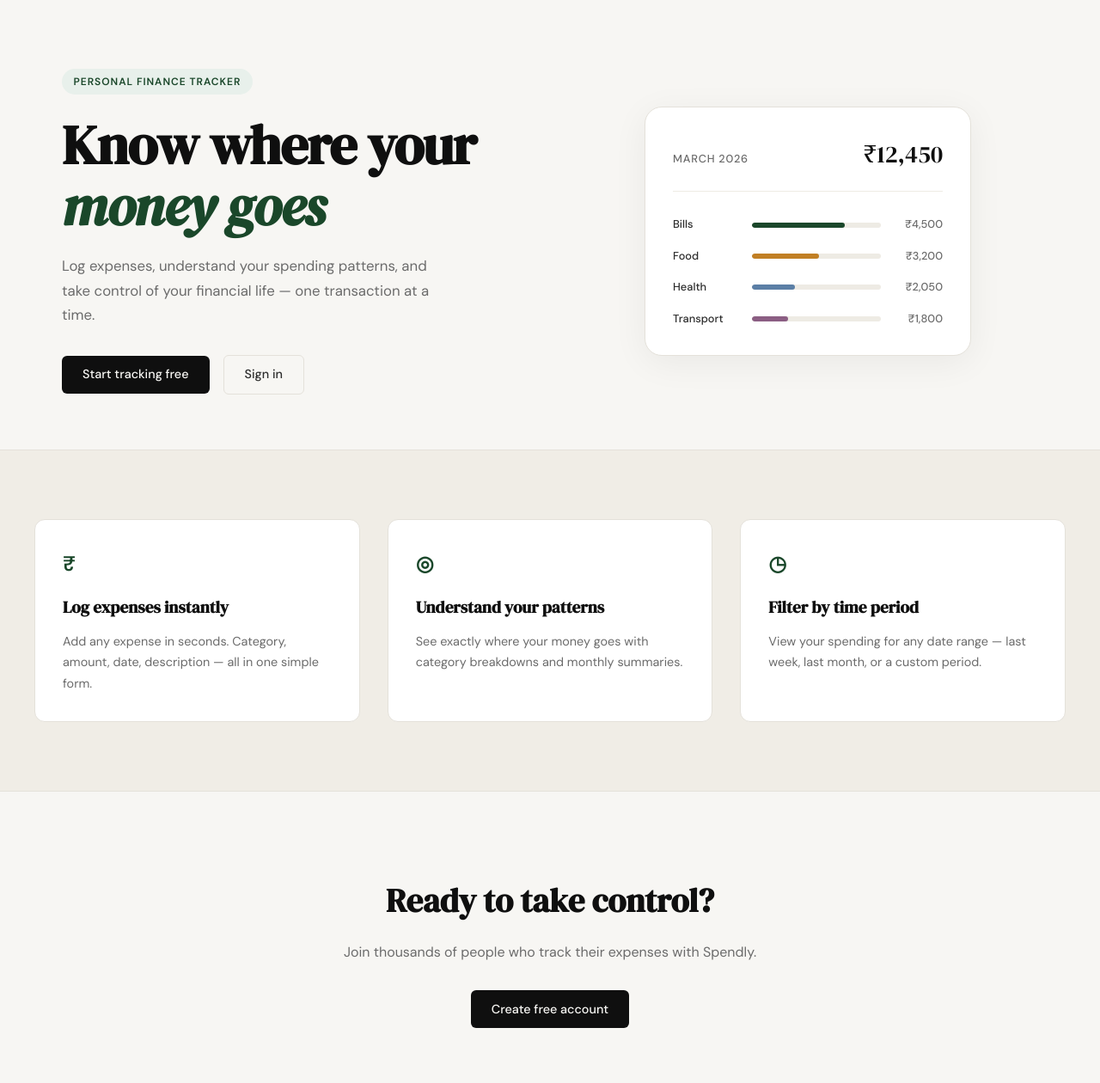
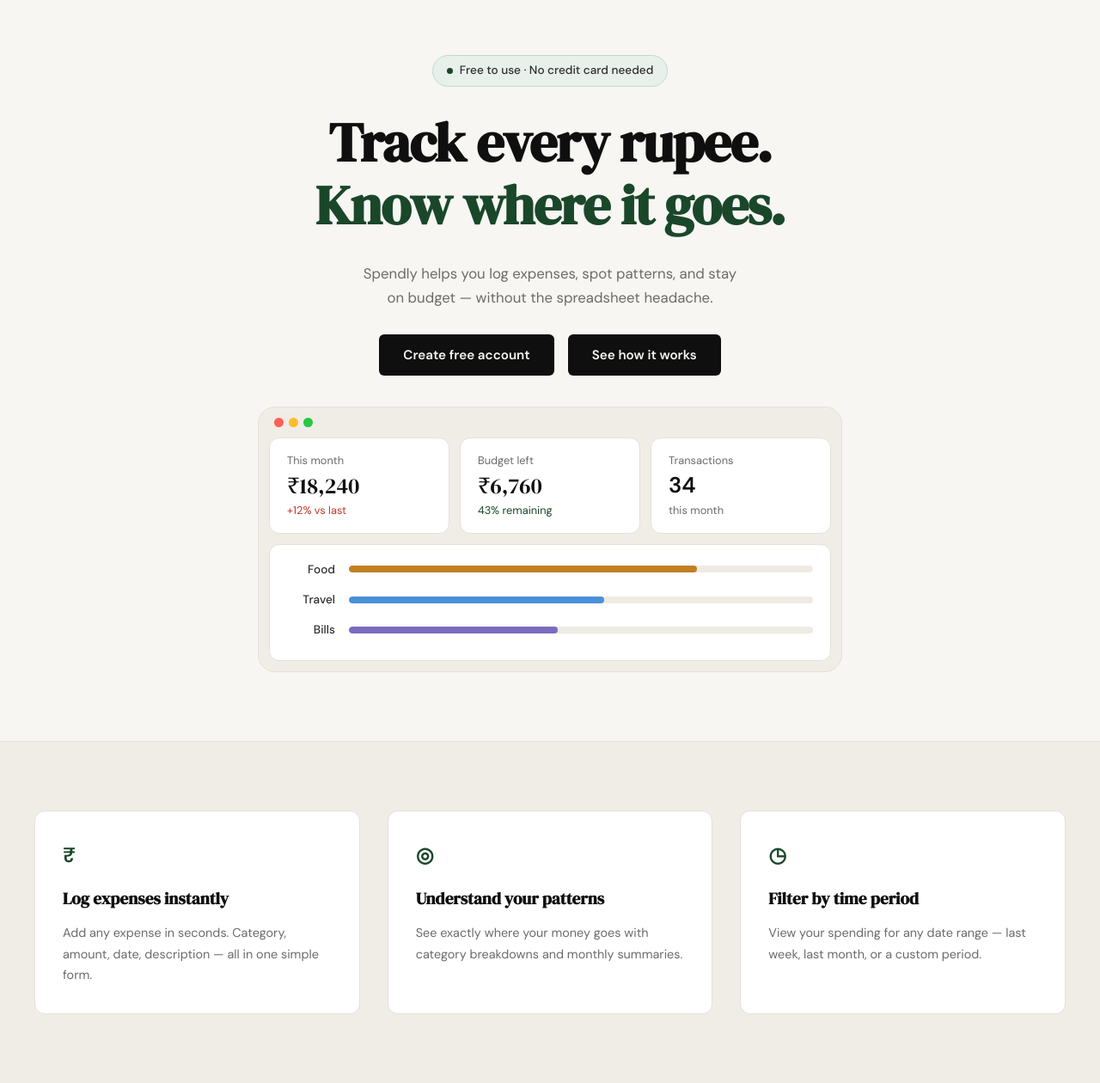
Before and after one commit to Mandeep221/ExpenseTrackerWithClaudeCode, a Flask app: page / in a window 1280 px wide. Shown: the part 61-1321 px from the top of the page at 86% size. Run offline with Flask 3, Linux system fonts and the light colour scheme.

Commit message:
Made changes to the hero section of the landing page

```diff
--- /dev/null
+++ b/static/css/landing.css
@@ -0,0 +1,205 @@
+/* ------------------------------------------------------------------ */
+/* Landing page — hero overrides                                       */
+/* ------------------------------------------------------------------ */
+
+.lp-hero {
+    padding: 4rem 2rem 5rem;
+    text-align: center;
+}
+
+.lp-hero-inner {
+    max-width: 720px;
+    margin: 0 auto;
+    display: flex;
+    flex-direction: column;
+    align-items: center;
+    gap: 1.75rem;
+}
+
+/* Badge */
+.lp-badge {
+    display: inline-flex;
+    align-items: center;
+    gap: 0.5rem;
+    background: var(--accent-light);
+    color: var(--ink-soft);
+    font-size: 0.85rem;
+    font-weight: 500;
+    padding: 0.4rem 1rem;
+    border-radius: 999px;
+    border: 1px solid #c3dac9;
+}
+
+.lp-badge-dot {
+    width: 7px;
+    height: 7px;
+    border-radius: 50%;
+    background: var(--accent);
+    flex-shrink: 0;
+}
+
+/* Title */
+.lp-title {
+    font-family: var(--font-display);
+    font-size: clamp(2.5rem, 6vw, 4rem);
+    line-height: 1.15;
+    letter-spacing: -0.02em;
+    color: var(--ink);
+    margin: 0;
+}
+
+.lp-title-accent {
+    color: var(--accent);
+    font-style: normal;
+}
+
+/* Subtitle */
+.lp-subtitle {
+    font-size: 1.05rem;
+    color: var(--ink-muted);
+    line-height: 1.7;
+    max-width: 560px;
+}
+
+/* Buttons */
+.lp-actions {
+    display: flex;
+    gap: 1rem;
+    justify-content: center;
+    flex-wrap: wrap;
+}
+
+.lp-btn {
+    display: inline-block;
+    background: var(--ink);
+    color: var(--paper);
+    padding: 0.75rem 1.75rem;
+    border-radius: var(--radius-sm);
+    font-family: var(--font-body);
+    font-size: 0.95rem;
+    font-weight: 600;
+    text-decoration: none;
+    transition: background 0.2s;
+}
+
+.lp-btn:hover { background: var(--accent); }
+
+/* Dashboard mock */
+.lp-dashboard {
+    width: 100%;
+    max-width: 680px;
+    background: var(--paper-warm);
+    border: 1px solid var(--border);
+    border-radius: var(--radius-lg);
+    overflow: hidden;
+    margin-top: 0.5rem;
+}
+
+.lp-dashboard-bar {
+    display: flex;
+    align-items: center;
+    gap: 0.4rem;
+    padding: 0.75rem 1.1rem;
+}
+
+.lp-dot {
+    width: 11px;
+    height: 11px;
+    border-radius: 50%;
+}
+
+.lp-dot-red    { background: #ff5f57; }
+.lp-dot-yellow { background: #febc2e; }
+.lp-dot-green  { background: #28c840; }
+
+/* Stat cards */
+.lp-stats {
+    display: grid;
+    grid-template-columns: repeat(3, 1fr);
+    gap: 0.75rem;
+    padding: 0 0.75rem;
+}
+
+.lp-stat-card {
+    background: var(--paper-card);
+    border: 1px solid var(--border);
+    border-radius: var(--radius-md);
+    padding: 1rem 1.25rem;
+    text-align: left;
+}
+
+.lp-stat-label {
+    font-size: 0.8rem;
+    color: var(--ink-muted);
+    margin-bottom: 0.3rem;
+}
+
+.lp-stat-value {
+    font-family: var(--font-display);
+    font-size: 1.6rem;
+    color: var(--ink);
+    margin-bottom: 0.25rem;
+    line-height: 1.1;
+}
+
+.lp-stat-value--plain {
+    font-family: var(--font-body);
+    font-weight: 600;
+}
+
+.lp-stat-sub {
+    font-size: 0.8rem;
+    color: var(--ink-muted);
+}
+
+.lp-stat-danger  { color: var(--danger); }
+.lp-stat-success { color: var(--accent); }
+
+/* Category bars */
+.lp-bars {
+    display: flex;
+    flex-direction: column;
+    gap: 0.85rem;
+    padding: 1.1rem 1.25rem 1.5rem;
+    background: var(--paper-card);
+    margin: 0.75rem 0.75rem 0.75rem;
+    border: 1px solid var(--border);
+    border-radius: var(--radius-md);
+}
+
+.lp-bar-row {
+    display: grid;
+    grid-template-columns: 56px 1fr;
+    align-items: center;
+    gap: 1rem;
+}
+
+.lp-bar-label {
+    font-size: 0.85rem;
+    font-weight: 500;
+    color: var(--ink-soft);
+    text-align: right;
+}
+
+.lp-bar-track {
+    height: 8px;
+    background: var(--border-soft);
+    border-radius: 999px;
+    overflow: hidden;
+}
+
+.lp-bar {
+    height: 100%;
+    border-radius: 999px;
+}
+
+.lp-bar-food   { background: #c17f24; }
+.lp-bar-travel { background: #4a90d9; }
+.lp-bar-bills  { background: #7c6bbf; }
+
+/* Responsive */
+@media (max-width: 600px) {
+    .lp-stats { grid-template-columns: 1fr; }
+    .lp-title { font-size: 2.2rem; }
+    .lp-subtitle br { display: none; }
+}
--- a/templates/landing.html
+++ b/templates/landing.html
@@ -2,59 +2,73 @@
 
 {% block title %}Spendly — Track Every Rupee{% endblock %}
 
+{% block head %}<link rel="stylesheet" href="{{ url_for('static', filename='css/landing.css') }}">{% endblock %}
+
 {% block content %}
 
-<section class="hero">
-    <div class="hero-inner">
-        <div class="hero-badge">Personal Finance Tracker</div>
-        <h1 class="hero-title">
-            Know where your<br>
-            <em>money goes</em>
+<section class="lp-hero">
+    <div class="lp-hero-inner">
+        <div class="lp-badge">
+            <span class="lp-badge-dot"></span>
+            Free to use · No credit card needed
+        </div>
+
+        <h1 class="lp-title">
+            Track every rupee.<br>
+            <span class="lp-title-accent">Know where it goes.</span>
         </h1>
-        <p class="hero-subtitle">
-            Log expenses, understand your spending patterns,
-            and take control of your financial life —
-            one transaction at a time.
+
+        <p class="lp-subtitle">
+            Spendly helps you log expenses, spot patterns, and stay<br>
+            on budget — without the spreadsheet headache.
         </p>
-        <div class="hero-actions">
-            <a href="{{ url_for('register') }}" class="btn-primary">Start tracking free</a>
-            <a href="{{ url_for('login') }}" class="btn-ghost">Sign in</a>
+
+        <div class="lp-actions">
+            <a href="{{ url_for('register') }}" class="lp-btn">Create free account</a>
+            <a href="#" class="lp-btn">See how it works</a>
         </div>
-    </div>
-    <div class="hero-visual">
-        <div class="mock-card">
-            <div class="mock-card-header">
-                <span class="mock-label">March 2026</span>
-                <span class="mock-total">₹12,450</span>
+
+        <div class="lp-dashboard">
+            <div class="lp-dashboard-bar">
+                <span class="lp-dot lp-dot-red"></span>
+                <span class="lp-dot lp-dot-yellow"></span>
+                <span class="lp-dot lp-dot-green"></span>
             </div>
-            <div class="mock-bars">
-                <div class="mock-bar-row">
-                    <span class="mock-cat">Bills</span>
-                    <div class="mock-bar-track">
-                        <div class="mock-bar" style="width: 72%"></div>
+            <div class="lp-stats">
+                <div class="lp-stat-card">
+                    <p class="lp-stat-label">This month</p>
+                    <p class="lp-stat-value">₹18,240</p>
+                    <p class="lp-stat-sub lp-stat-danger">+12% vs last</p>
+                </div>
+                <div class="lp-stat-card">
+                    <p class="lp-stat-label">Budget left</p>
+                    <p class="lp-stat-value">₹6,760</p>
+                    <p class="lp-stat-sub lp-stat-success">43% remaining</p>
+                </div>
+                <div class="lp-stat-card">
+                    <p class="lp-stat-label">Transactions</p>
+                    <p class="lp-stat-value lp-stat-value--plain">34</p>
+                    <p class="lp-stat-sub">this month</p>
+                </div>
+            </div>
+            <div class="lp-bars">
+                <div class="lp-bar-row">
+                    <span class="lp-bar-label">Food</span>
+                    <div class="lp-bar-track">
+                        <div class="lp-bar lp-bar-food" style="width: 75%"></div>
                     </div>
-                    <span class="mock-amt">₹4,500</span>
                 </div>
-                <div class="mock-bar-row">
-                    <span class="mock-cat">Food</span>
-                    <div class="mock-bar-track">
-                        <div class="mock-bar mock-bar-2" style="width: 52%"></div>
+                <div class="lp-bar-row">
+                    <span class="lp-bar-label">Travel</span>
+                    <div class="lp-bar-track">
+                        <div class="lp-bar lp-bar-travel" style="width: 55%"></div>
                     </div>
-                    <span class="mock-amt">₹3,200</span>
                 </div>
-                <div class="mock-bar-row">
-                    <span class="mock-cat">Health</span>
-                    <div class="mock-bar-track">
-                        <div class="mock-bar mock-bar-3" style="width: 33%"></div>
+                <div class="lp-bar-row">
+                    <span class="lp-bar-label">Bills</span>
+                    <div class="lp-bar-track">
+                        <div class="lp-bar lp-bar-bills" style="width: 45%"></div>
                     </div>
-                    <span class="mock-amt">₹2,050</span>
-                </div>
-                <div class="mock-bar-row">
-                    <span class="mock-cat">Transport</span>
-                    <div class="mock-bar-track">
-                        <div class="mock-bar mock-bar-4" style="width: 28%"></div>
-                    </div>
-                    <span class="mock-amt">₹1,800</span>
                 </div>
             </div>
         </div>
```
